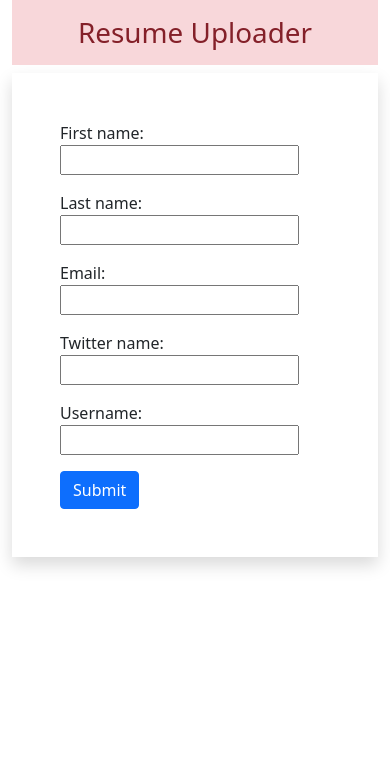
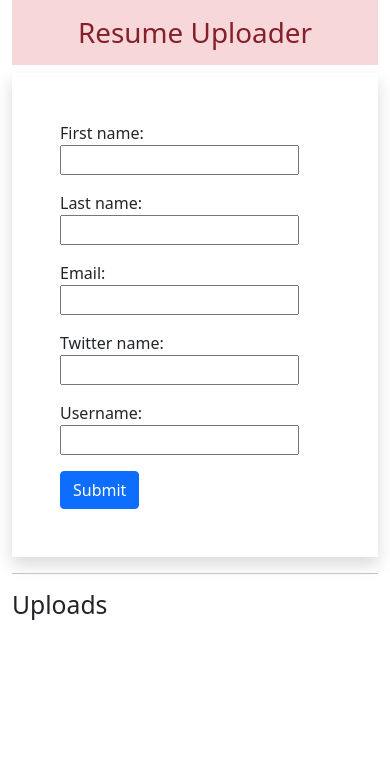
Before and after one commit to nikhil25803/djangoSnippets, a Django app: template resumeuploader/myapp/templates/myapp/home.html in a window 390 px wide. Shown: the top 763 px of the page. Run offline with Django 3.2, Linux system fonts and the light colour scheme; the template is opened without the code that fills it: values that come from a table or form of the project are taken from there, others are empty; some libraries are stand-ins or nearby versions.

Commit message:
Update Repo

```diff
--- a/VCard/card/views.py
+++ b/VCard/card/views.py
@@ -22,8 +22,10 @@ def home(request):
             stud = User.objects.all()
 
 
+
     else:
         fm = register()
+
 
 
 
--- a/resumeuploader/myapp/templates/myapp/home.html
+++ b/resumeuploader/myapp/templates/myapp/home.html
@@ -12,12 +12,12 @@
 </head>
 <body>
 
- <div class="container mb-5">
+ <div class="container mb-5 pd-5">
   <h1 class="alert-danger text-center p-3">Resume Uploader</h1>
   <div class="row">
    <div class="col-sm-8">
-    <form action="" method="post" enctype="multipart/form-data" class="shadow p-5">
-     {% csrf_token %}
+    <form action="" method="post" enctype="multipart/form-data" class="shadow p-5">{% csrf_token %}
+
      {% for fm in form %}
        <div class="form-group mb-3">
        {{fm.label_tag}} {{fm}} <small class="text-danger">{{fm.errors|striptags}}</small>
@@ -31,15 +31,20 @@
      {% endif %}
     </form>
    </div>
-   <div class="col-sm-4">
-    <!-- <h4 class="text-center mb-3"><u>List of Candidate</u></h4>
-    {% for candidate in candidates %}
-     {{candidate.id}} : <a href="{% url 'candidate' candidate.id %}">{{candidate.name}}</a>
-     <hr>
-    {% endfor %} -->
-   </div>
+
   </div>
-
+  <hr>
+  <h2>Uploads</h2>
+  {% for can in candidates %}
+  <div class="card mb-3">
+    <div class="card-body">
+      <h5 class="card-title">Card title</h5>
+      <p class="card-text">This is a wider card with supporting text below as a natural lead-in to additional content. This content is a little bit longer.</p>
+      <p class="card-text"><small class="text-muted">Last updated 3 mins ago</small></p>
+    </div>
+    <img src="..." class="card-img-bottom" alt="...">
+  </div>
+ {% endfor %}
  </div>
 
   <script src="https://cdn.jsdelivr.net/npm/bootstrap@5.0.0-beta2/dist/js/bootstrap.bundle.min.js" integrity="sha384-b5kHyXgcpbZJO/tY9Ul7kGkf1S0CWuKcCD38l8YkeH8z8QjE0GmW1gYU5S9FOnJ0" crossorigin="anonymous"></script>
--- a/resumeuploader/myapp/views.py
+++ b/resumeuploader/myapp/views.py
@@ -13,6 +13,7 @@ class HomeView(View):
   form = ResumeForm(request.POST, request.FILES)
   if form.is_valid():
    form.save()
+   form = ResumeForm()
    return render(request, 'myapp/home.html', {'form':form})
 
 # class CandidateView(View):
```
Also changed, not shown: VCard/db.sqlite3, VCard/static/images/main-qimg-61b9da1af75c2f26cb3550820a64529e-lq.jpg (added), VCard/static/images/main-qimg-e353f22642d71225272ef3b9b089af4f-lq.jpg (added), resumeuploader/db.sqlite3, resumeuploader/profileimg/128.png (added), resumeuploader/profileimg/4dw6w2.jpg (deleted).
